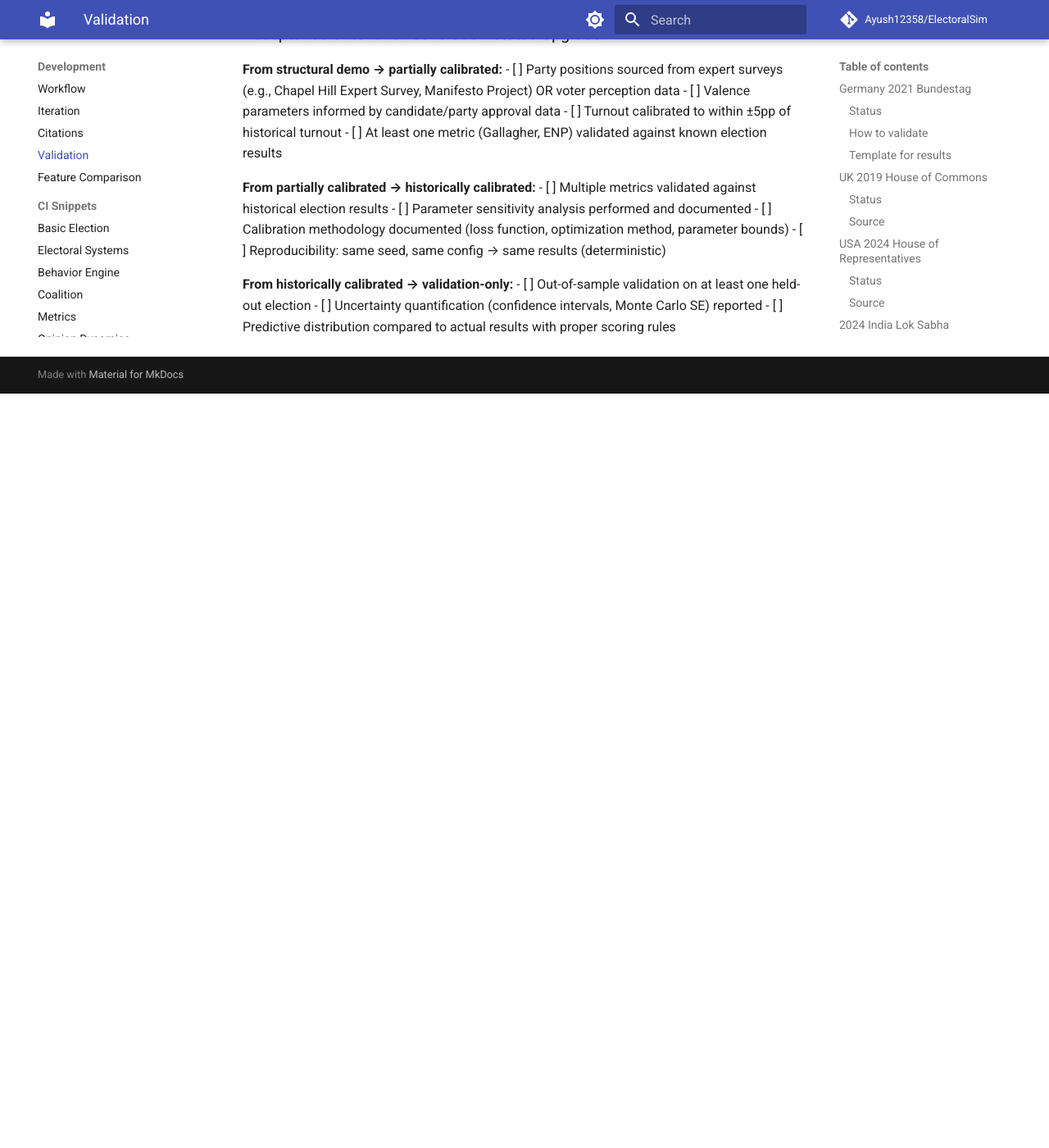
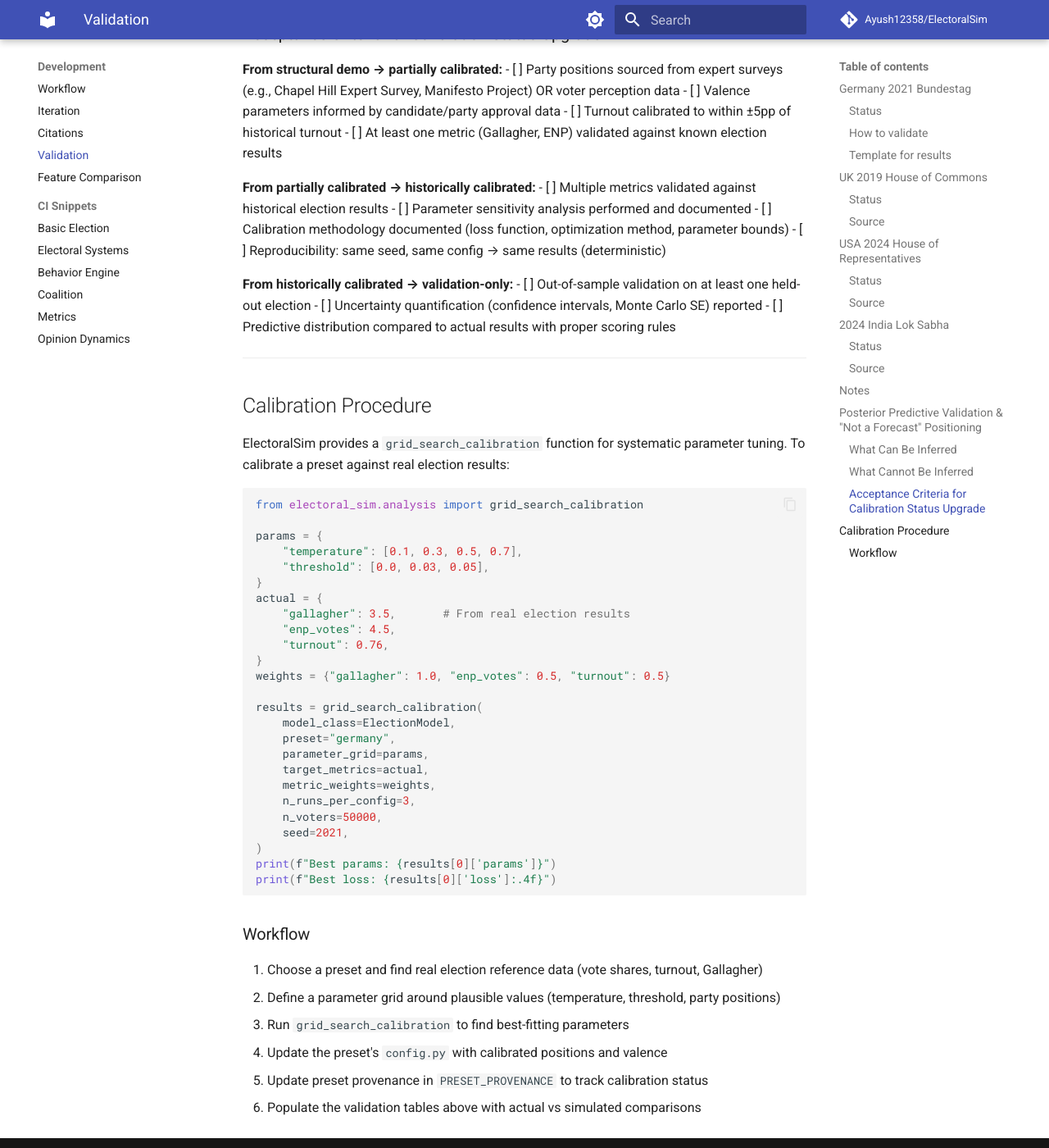
Before and after one commit to Ayush12358/ElectoralSim, an MkDocs documentation site: the page built from docs/VALIDATION.md, in a window 1280 px wide and 1400 px high, scrolled down 3427 px. Shown: the whole window at 82% size. Built offline with MkDocs 1.6.1 and Material for MkDocs 9.7.7, drawn with Linux system fonts in a browser that asks for light colours; comment, search, counter and statistics services are not loaded; before the commit the page ends 3907 px from its top, so only the background shows below that.

Commit message:
docs: add concrete calibration procedure to VALIDATION.md
- Added 'Calibration Procedure' section with grid_search_calibration example
- Documented 6-step workflow for calibrating presets against real election data
- Makes the validation template actionable for future calibration work

Tests: 501 passed (1 pre-existing failure)

````diff
--- a/docs/VALIDATION.md
+++ b/docs/VALIDATION.md
@@ -130,3 +130,46 @@ Gallagher (actual): - | Gallagher (simulated): -
 - [ ] Out-of-sample validation on at least one held-out election
 - [ ] Uncertainty quantification (confidence intervals, Monte Carlo SE) reported
 - [ ] Predictive distribution compared to actual results with proper scoring rules
+
+---
+
+## Calibration Procedure
+
+ElectoralSim provides a `grid_search_calibration` function for systematic parameter tuning.
+To calibrate a preset against real election results:
+
+```python
+from electoral_sim.analysis import grid_search_calibration
+
+params = {
+    "temperature": [0.1, 0.3, 0.5, 0.7],
+    "threshold": [0.0, 0.03, 0.05],
+}
+actual = {
+    "gallagher": 3.5,       # From real election results
+    "enp_votes": 4.5,
+    "turnout": 0.76,
+}
+weights = {"gallagher": 1.0, "enp_votes": 0.5, "turnout": 0.5}
+
+results = grid_search_calibration(
+    model_class=ElectionModel,
+    preset="germany",
+    parameter_grid=params,
+    target_metrics=actual,
+    metric_weights=weights,
+    n_runs_per_config=3,
+    n_voters=50000,
+    seed=2021,
+)
+print(f"Best params: {results[0]['params']}")
+print(f"Best loss: {results[0]['loss']:.4f}")
+```
+
+### Workflow
+1. Choose a preset and find real election reference data (vote shares, turnout, Gallagher)
+2. Define a parameter grid around plausible values (temperature, threshold, party positions)
+3. Run `grid_search_calibration` to find best-fitting parameters
+4. Update the preset's `config.py` with calibrated positions and valence
+5. Update preset provenance in `PRESET_PROVENANCE` to track calibration status
+6. Populate the validation tables above with actual vs simulated comparisons
````
Also changed, not shown: TODO.md (+1 -1 lines).
